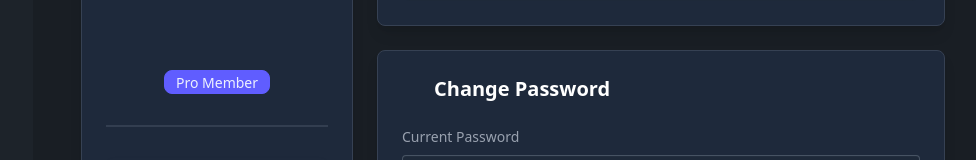
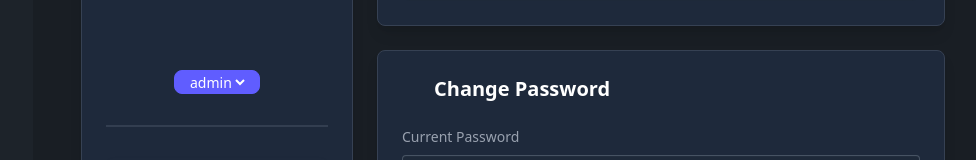
Before and after one commit to fakhri164/project-dashboardV2, a Vue app: page /profile in a window 1280 px wide. Shown: the part 997-1157 px from the top of the page, without its empty margins (287-1263 px from the left). Built offline with nearby package versions, Linux system fonts and the light colour scheme; some icons are missing.

Commit message:
penambahan fitur select di profile

```diff
--- a/src/views/Profile.vue
+++ b/src/views/Profile.vue
@@ -31,7 +31,16 @@
             Administrator
           </p>
 
-          <div class="badge badge-primary mt-2">Pro Member</div>
+          <div class="badge badge-primary mt-2">
+            <select
+              class="bg-primary border-0 p-0 text-white"
+              :class="isDark ? 'text-white' : 'text-black'"
+            >
+              <option>admin</option>
+              <option>user</option>
+              <option>bos</option>
+            </select>
+          </div>
 
           <div class="divider"></div>
 
```
